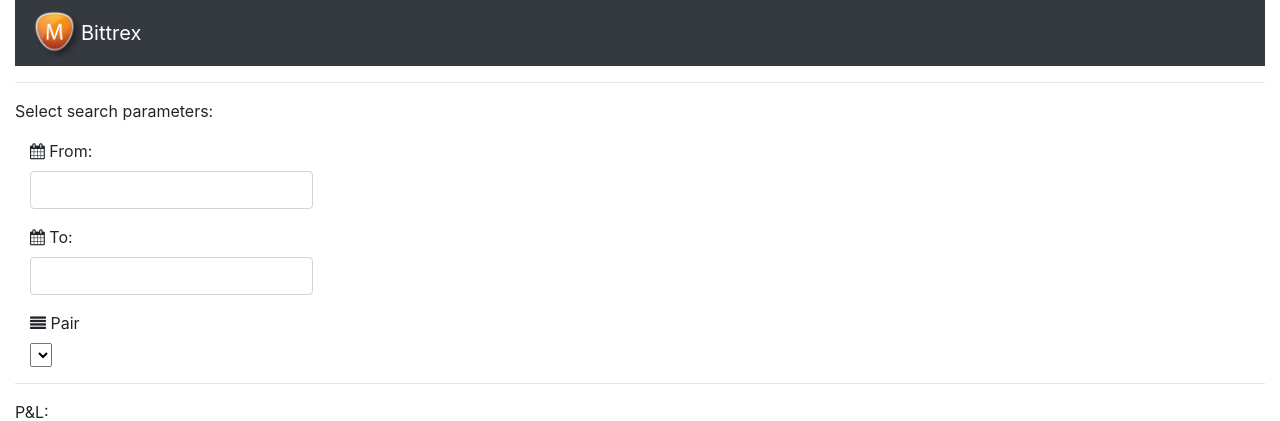
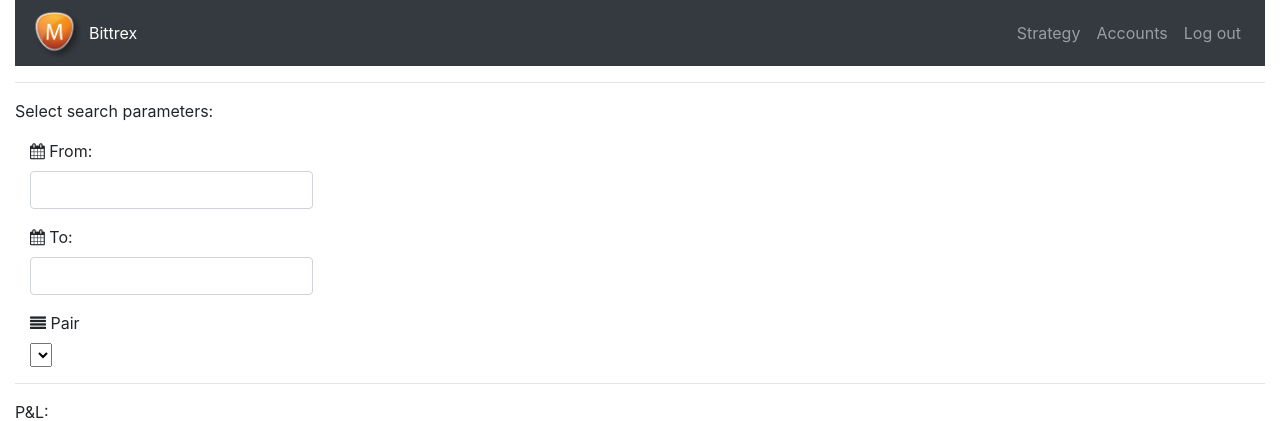
Before and after one commit to kuzentio/mitra, a Django app: page /orders/bittrex/ in a window 1280 px wide. Shown: the top 421 px of the page. Run offline with Django 3.2, Linux system fonts and the light colour scheme; data comes from the database, SQL or seed files in the repository; lists and menus that the app fills with data are empty; parts of the project's set-up code (start-up, migrations or seed data) failed here and were passed over; some libraries are stand-ins or nearby versions.

Commit message:
minor base template improvements

```diff
--- a/apps/api/views.py
+++ b/apps/api/views.py
@@ -4,7 +4,7 @@
 
 from apps.api.serializers import OrderSerializer
 from apps.order import utils
-from apps.order import constance
+from apps.order import constants
 from apps.order.models import Order
 
 
@@ -16,8 +16,8 @@
         extra_query = {}
         qs = super(APIOrderView, self).get_queryset()
         closed_at_range = [
-            constance.DEFAULT_MIN_DATE,
-            constance.DEFAULT_MAX_DATE,
+            constants.DEFAULT_MIN_DATE,
+            constants.DEFAULT_MAX_DATE,
         ]
 
         if self.request.query_params.get('pair') == 'All':
--- a/apps/dashboard/templates/dashboard/base.html
+++ b/apps/dashboard/templates/dashboard/base.html
@@ -15,20 +15,37 @@
 {% bootstrap_messages %}
 <div class="container-fluid">
     {% block navbar %}
-    <nav class="navbar navbar-expand-sm bg-dark navbar-dark">
+    <nav class="navbar navbar-expand-md navbar-dark bg-dark">
         <a href="/"><img src="{% static 'img/logo.png' %}" width="50" height="50"></a>
-      <ul class="navbar-nav">
+        <div class="navbar-collapse collapse w-100 order-1 order-md-0 dual-collapse2">
+            <ul class="navbar-nav mr-auto">
                 {% for exchange in exchanges_online %}
-        <li role="presentation" class="nav-item">
-            <a href="{% url 'order:list' exchange_name=exchange.name %}"
-               class="navbar-brand"
+                    <li class="nav-item active">
+                        <a class="nav-link"
+                           href="{% url 'order:list' exchange_name=exchange.name %}"
                            role="button" aria-haspopup="true"
-               aria-expanded="false"> {{ exchange.name|title }}
-            </a>
+                           aria-expanded="false"
+                        >{{ exchange.name|title }}</a>
                     </li>
                 {% endfor %}
             </ul>
+        </div>
+        <div class="mx-auto order-0"></div>
+        <div class="navbar-collapse collapse w-100 order-3 dual-collapse2">
+            <ul class="navbar-nav ml-auto">
+                <li class="nav-item">
+                    <a class="nav-link" href="#">Strategy</a>
+                </li>
+                <li class="nav-item">
+                    <a class="nav-link" href="#">Accounts</a>
+                </li>
+                <li class="nav-item">
+                    <a class="nav-link" href="#">Log out</a>
+                </li>
+            </ul>
+        </div>
     </nav>
+
     {% endblock %}
     <div class="content">
         {% block content %}{% endblock %}
--- a/apps/order/factories.py
+++ b/apps/order/factories.py
@@ -3,7 +3,7 @@
 from dateutil.tz import datetime
 from factory.fuzzy import FuzzyDecimal, FuzzyChoice
 
-from apps.order import constance
+from apps.order import constants
 from apps.order.models import Exchange, Order, Price
 
 
@@ -12,7 +12,7 @@
         model = Exchange
 
         django_get_or_create = ('name',)
-    name = FuzzyChoice([exchange[0] for exchange in constance.EXCHANGES_CHOICES])
+    name = FuzzyChoice([exchange[0] for exchange in constants.EXCHANGES_CHOICES])
     is_active = True
 
 
@@ -25,7 +25,7 @@
     exchange = factory.SubFactory('apps.order.factories.ExchangeFactory')
     account = factory.SubFactory('apps.profile_app.factories.AccountFactory')
 
-    type = factory.Iterator([constance.ORDER_TYPE_BUY, constance.ORDER_TYPE_SELL])
+    type = factory.Iterator([constants.ORDER_TYPE_BUY, constants.ORDER_TYPE_SELL])
     pair = 'BTC-ETH'
 
     quantity = FuzzyDecimal(0.01, 1.5)
--- a/apps/order/management/commands/import_bittrex_orders.py
+++ b/apps/order/management/commands/import_bittrex_orders.py
@@ -1,7 +1,7 @@
 from bittrex import Bittrex, API_V1_1
 from django.core.management import BaseCommand, CommandError
 
-from apps.order.constance import BITTREX_ORDER_MAPPING, EXCHANGES_CHOICES
+from apps.order.constants import BITTREX_ORDER_MAPPING, EXCHANGES_CHOICES
 from apps.order.models import Order, Exchange
 from apps.profile_app.models import Account
 
--- a/apps/order/management/commands/upload_bittrex_orders_from_csv.py
+++ b/apps/order/management/commands/upload_bittrex_orders_from_csv.py
@@ -7,7 +7,7 @@
 from django.core.management import BaseCommand, CommandError
 from django.utils.timezone import get_current_timezone
 
-from apps.order.constance import BITTREX_ORDER_MAPPING
+from apps.order.constants import BITTREX_ORDER_MAPPING
 from apps.order.models import Order
 
 tz = get_current_timezone()
--- a/apps/order/models.py
+++ b/apps/order/models.py
@@ -1,11 +1,11 @@
 from django.contrib.postgres.fields import JSONField
 from django.db import models
 
-from apps.order import constance
+from apps.order import constants
 
 
 class Exchange(models.Model):
-    name = models.CharField(max_length=255, choices=constance.EXCHANGES_CHOICES, unique=True)
+    name = models.CharField(max_length=255, choices=constants.EXCHANGES_CHOICES, unique=True)
     is_active = models.BooleanField(default=False)
 
     def __str__(self):
@@ -14,8 +14,8 @@
 
 class Order(models.Model):
     ORDER_TYPE_CHOICES = (
-        (constance.ORDER_TYPE_BUY, constance.ORDER_TYPE_BUY.lower()),
-        (constance.ORDER_TYPE_SELL, constance.ORDER_TYPE_SELL.lower()),
+        (constants.ORDER_TYPE_BUY, constants.ORDER_TYPE_BUY.lower()),
+        (constants.ORDER_TYPE_SELL, constants.ORDER_TYPE_SELL.lower()),
     )
     uuid = models.UUIDField(max_length=255, blank=True, null=True, help_text='Remote unique identifier')
     exchange = models.ForeignKey(Exchange, on_delete=models.CASCADE)
--- a/apps/order/utils.py
+++ b/apps/order/utils.py
@@ -1,7 +1,7 @@
 from decimal import Decimal
 from django.db.models import Sum, F, Avg
 
-from apps.order.constance import ORDER_TYPE_BUY, ORDER_TYPE_SELL
+from apps.order.constants import ORDER_TYPE_BUY, ORDER_TYPE_SELL
 from apps.order.models import Price
 
 
--- a/apps/rates/management/commands/import_bittrex_rates.py
+++ b/apps/rates/management/commands/import_bittrex_rates.py
@@ -5,7 +5,7 @@
 from django.core.management import BaseCommand
 
 from apps.order.models import Exchange
-from apps.rates.constance import BITTREX_RATES_MAPPING
+from apps.rates.constants import BITTREX_RATES_MAPPING
 from apps.rates.models import BTCRate
 
 
```
Also changed, not shown: apps/order/tests/test_pnl.py (+1 -1 lines), apps/order/tests/test_utils.py (+1 -1 lines), apps/order/constants.py (renamed from apps/order/constance.py), apps/order/migrations/0001_initial.py, apps/rates/constants.py (renamed from apps/rates/constance.py). Lines whose indentation alone changed are shown as unchanged.
